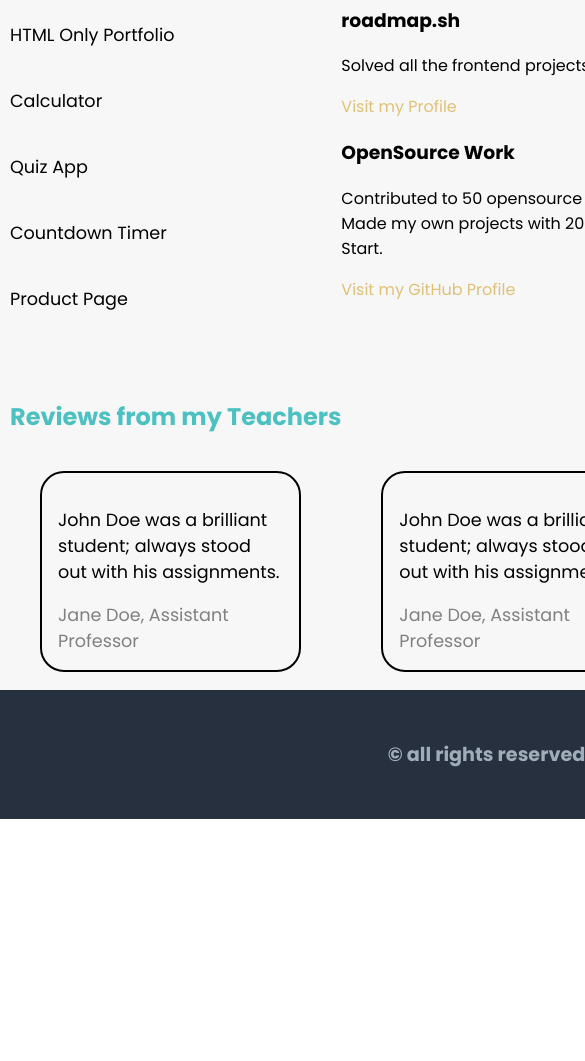
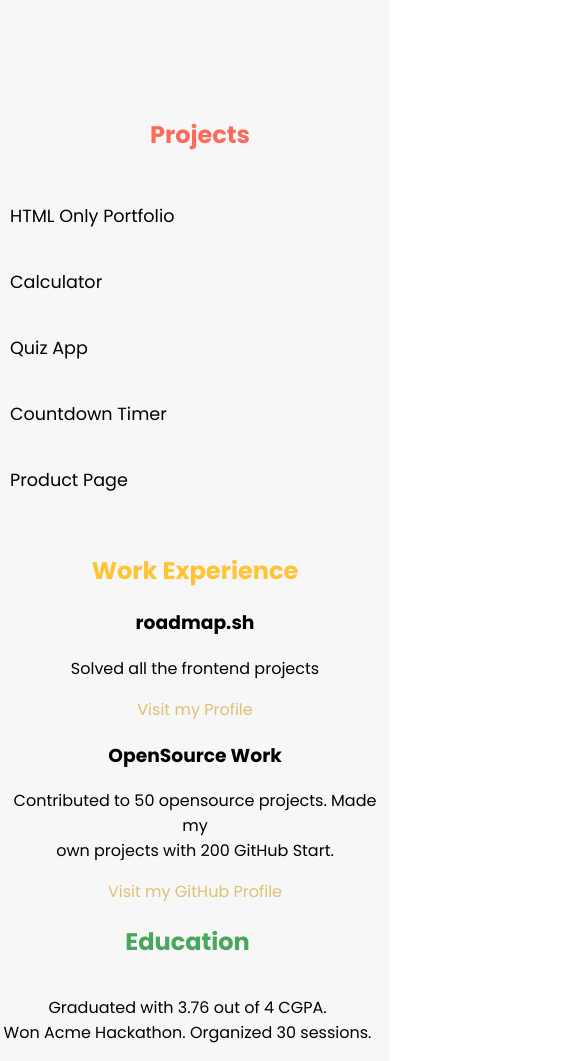
Before and after one commit to NothingToooSay/roadmap.sh-solutions, a plain HTML site: page Frontend/03-personal-portfolio/Homepage.html in a window 390 px wide. Shown: the part 411-1472 px from the top of the page, 585 px wide, since content can reach past the window. Before the commit the page ends 1230 px from the top, so only its background shows below. Drawn offline with Linux system fonts and the light colour scheme.

Commit message:
add mobile layout

```diff
--- a/Frontend/03-personal-portfolio/Homepage.html
+++ b/Frontend/03-personal-portfolio/Homepage.html
@@ -61,8 +61,8 @@
                     <article>
                         <h3>OpenSource Work</h3>
                         <p>
-                            Contributed to 50 opensource projects. Made my own
-                            projects with 200 GitHub Start.
+                            Contributed to 50 opensource projects. Made my<br />
+                            own projects with 200 GitHub Start.
                         </p>
                         <a href="">Visit my GitHub Profile</a>
                     </article>
@@ -70,8 +70,8 @@
                 <section class="education">
                     <h2>Education</h2>
                     <p>
-                        Graduated with 3.76 out of 4 CGPA. Won Acme Hackathon.
-                        Organized 30 sessions.
+                        Graduated with 3.76 out of 4 CGPA.<br />
+                        Won Acme Hackathon. Organized 30 sessions.
                     </p>
                     <p>Courses I took:</p>
                     <ul>
--- a/Frontend/03-personal-portfolio/styles/Global.css
+++ b/Frontend/03-personal-portfolio/styles/Global.css
@@ -10,6 +10,10 @@ body {
 .container {
     width: 1024px;
     margin: 0 auto;
+}
+
+.active {
+    color: darkgray;
 }
 
 header {
@@ -115,3 +119,24 @@ input:checked ~ .slider::before {
     background-color: #28292c;
     box-shadow: none;
 }
+
+@media (max-width: 768px) {
+    .container {
+        width: 100%;
+    }
+
+    header {
+        display: flex;
+        flex-direction: column;
+        justify-content: center;
+        align-items: center;
+    }
+
+    .navigation ul {
+        margin-top: 0;
+    }
+
+    .toggleSwitch {
+        margin: 10px;
+    }
+}
--- a/Frontend/03-personal-portfolio/styles/HomepageStyles.css
+++ b/Frontend/03-personal-portfolio/styles/HomepageStyles.css
@@ -139,3 +139,66 @@ footer p {
     color: #9fadb9;
     background-color: #26303e;
 }
+
+@media (max-width: 768px) {
+    .mainTitle {
+        grid-column: span 3;
+    }
+
+    .projects {
+        grid-column: span 3;
+        display: flex;
+        flex-direction: column;
+        justify-content: center;
+        align-items: center;
+    }
+
+    .projects ul,
+    .projects li {
+        width: 100%;
+    }
+
+    .work {
+        grid-column: span 3;
+        display: flex;
+        flex-direction: column;
+        justify-content: center;
+        align-items: center;
+    }
+
+    .work h2 {
+        text-align: center;
+    }
+
+    .work article {
+        width: 100%;
+        text-align: center;
+    }
+
+    .education {
+        grid-column: span 3;
+        display: flex;
+        flex-direction: column;
+        justify-content: center;
+        align-items: center;
+    }
+
+    .education p {
+        text-align: center;
+    }
+
+    .reviews {
+        grid-column: span 3;
+        display: flex;
+        flex-direction: column;
+        justify-content: center;
+        align-items: center;
+    }
+
+    .blockquotes {
+        display: flex;
+        flex-direction: column;
+        justify-content: center;
+        align-items: center;
+    }
+}
```
